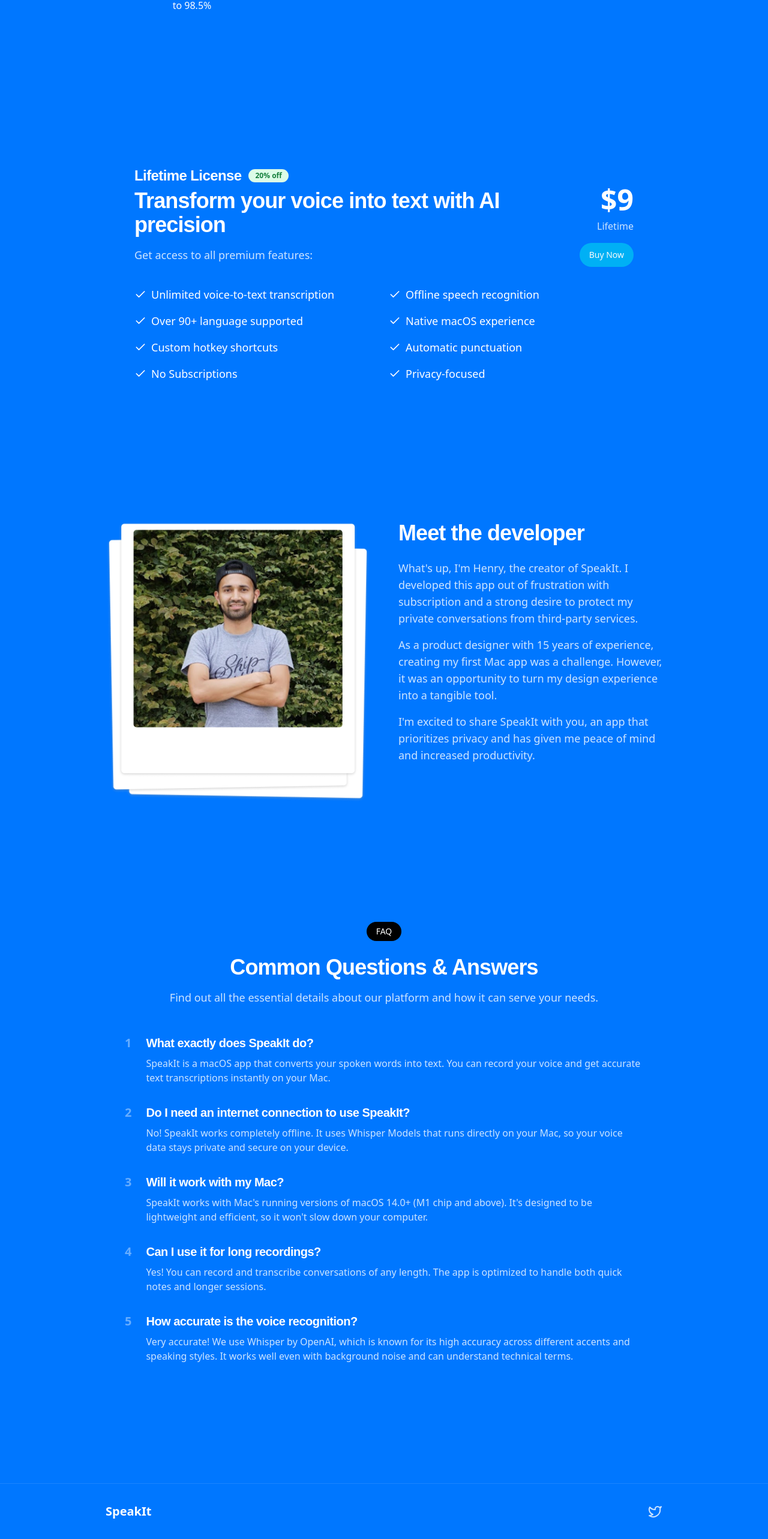
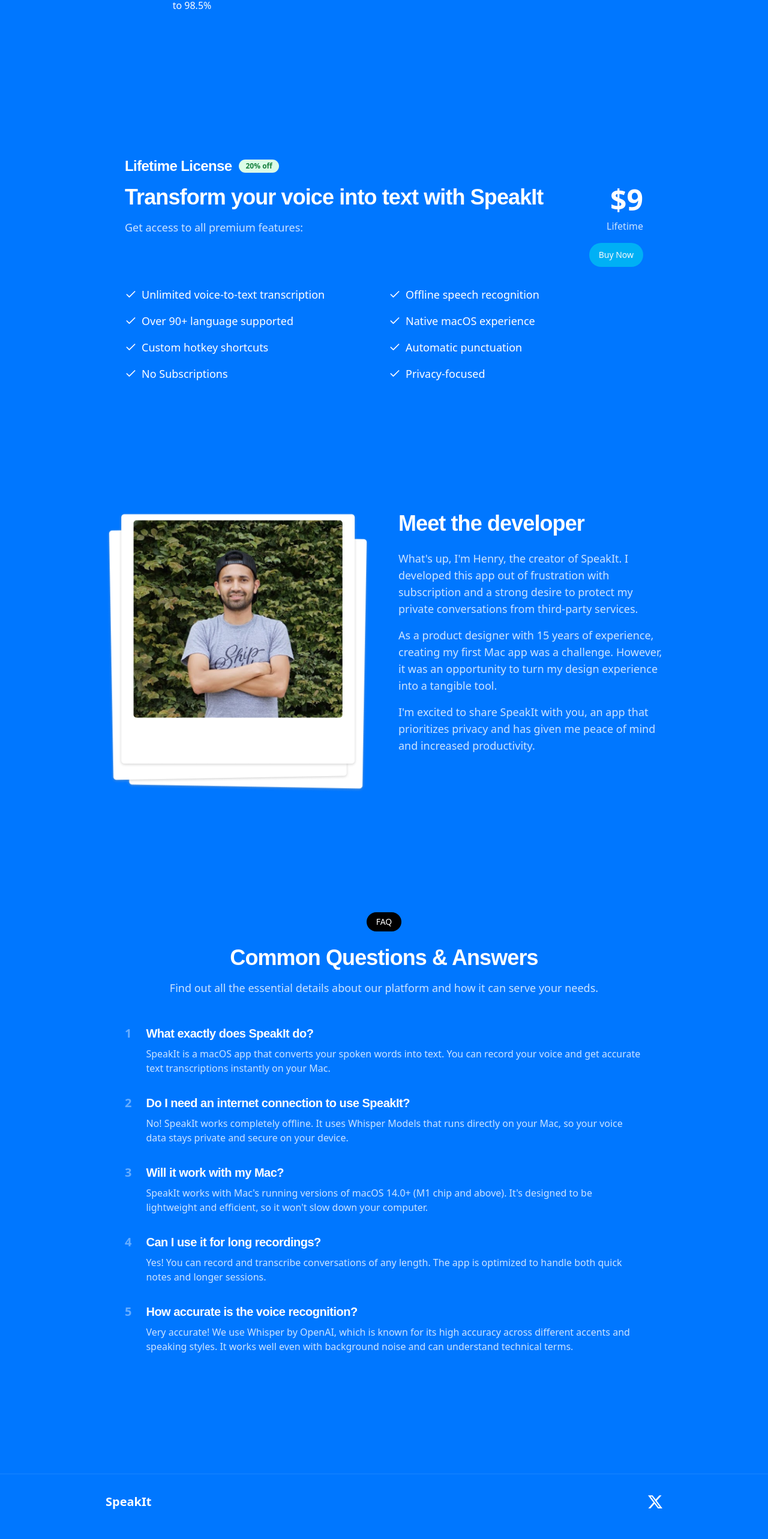
Before and after one commit to iamhenry/speakit-landing, a React (Vite) app: page / in a window 1280 px wide. Shown: the part 1380-3946 px from the top of the page at 60% size. Built offline with nearby package versions, Linux system fonts and the light colour scheme; the HTML template or start-up script is replaced by a standard one; a web font is replaced by a local one.

Commit message:
Refactor Footer and Pricing components: replaced Twitter icon with SVG, adjusted padding in Pricing section, and updated feature description for clarity.

```diff
--- a/src/components/Footer.tsx
+++ b/src/components/Footer.tsx
@@ -1,5 +1,5 @@
 import { motion } from "framer-motion";
-import { Twitter } from "lucide-react";
+import TwitterXIcon from "./icons/twitter-x.svg";
 
 const Footer = () => {
   return (
@@ -29,7 +29,11 @@
             whileHover={{ scale: 1.1 }}
             whileTap={{ scale: 0.9 }}
           >
-            <Twitter className="w-6 h-6" />
+            <img
+              src={TwitterXIcon}
+              alt="Follow us on Twitter"
+              className="w-6 h-6"
+            />
             <span className="sr-only">Follow us on Twitter</span>
           </motion.a>
         </div>
--- a/src/components/Pricing.tsx
+++ b/src/components/Pricing.tsx
@@ -43,12 +43,12 @@
     <section className="pb-[200px]" id="pricing">
       <div className="container mx-auto">
         <motion.div
-          className="max-w-4xl mx-auto rounded-2xl p-8"
+          className="max-w-4xl mx-auto rounded-2xl p-4"
           variants={containerVariants}
           initial="hidden"
           animate="visible"
         >
-          <div className="flex items-center gap-3">
+          <div className="flex items-center gap-3 mb-4">
             <h2 className="heading text-1xl md:text-2xl">Lifetime License</h2>
             <Badge
               variant="secondary"
@@ -59,10 +59,10 @@
           </div>
 
           <motion.div variants={itemVariants}>
-            <div className="flex flex-col md:flex-row md:items-center md:justify-between mb-8">
+            <div className="flex flex-col md:flex-row  md:justify-between mb-8">
               <div>
                 <h3 className="heading text-3xl md:text-4xl leading-tight mb-4">
-                  Transform your voice into text with AI precision
+                  Transform your voice into text with SpeakIt
                 </h3>
                 <p className="text-lg text-white/80">
                   Get access to all premium features:
```
Also changed, not shown: src/components/icons/twitter-x.svg (added).
